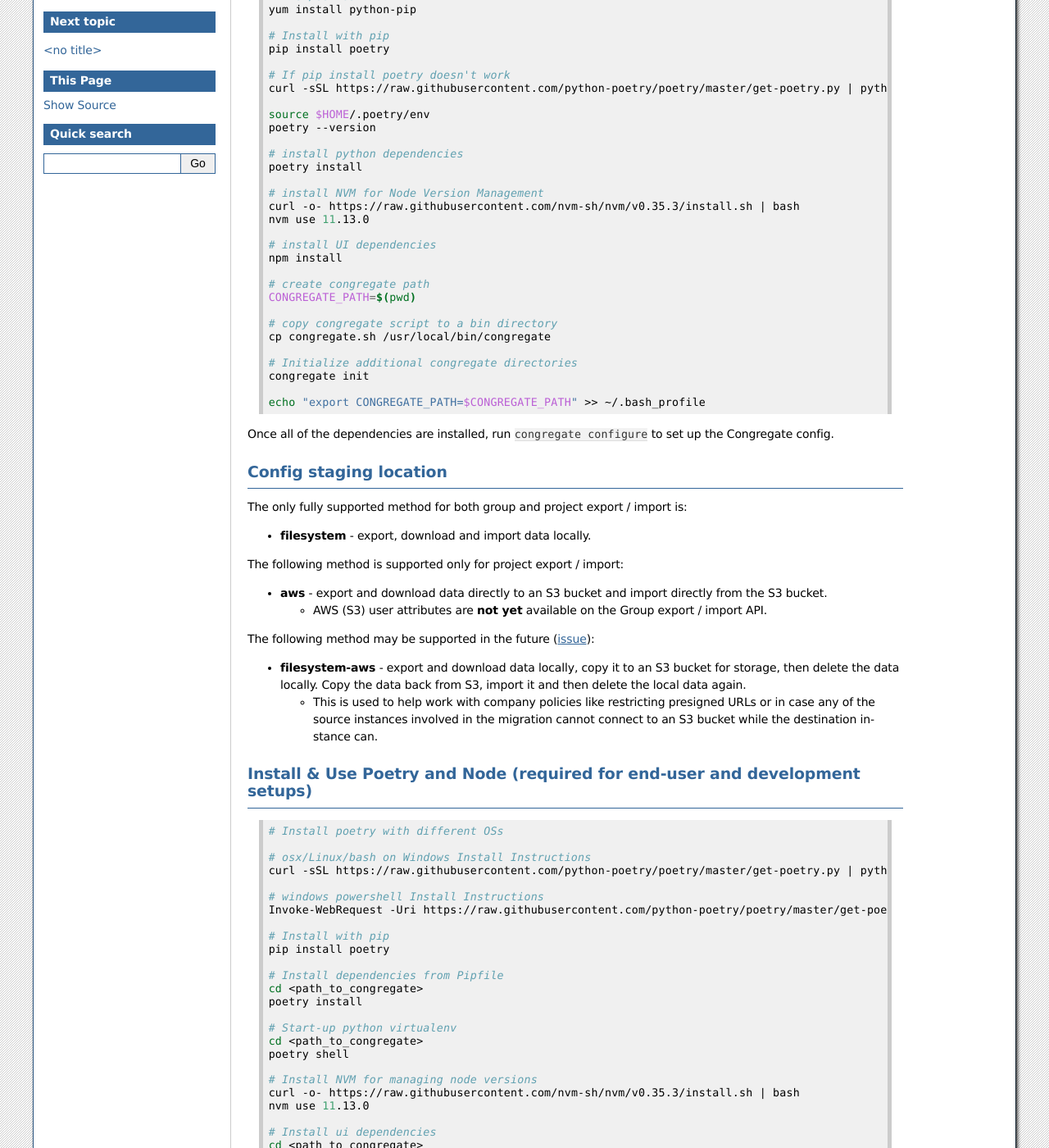
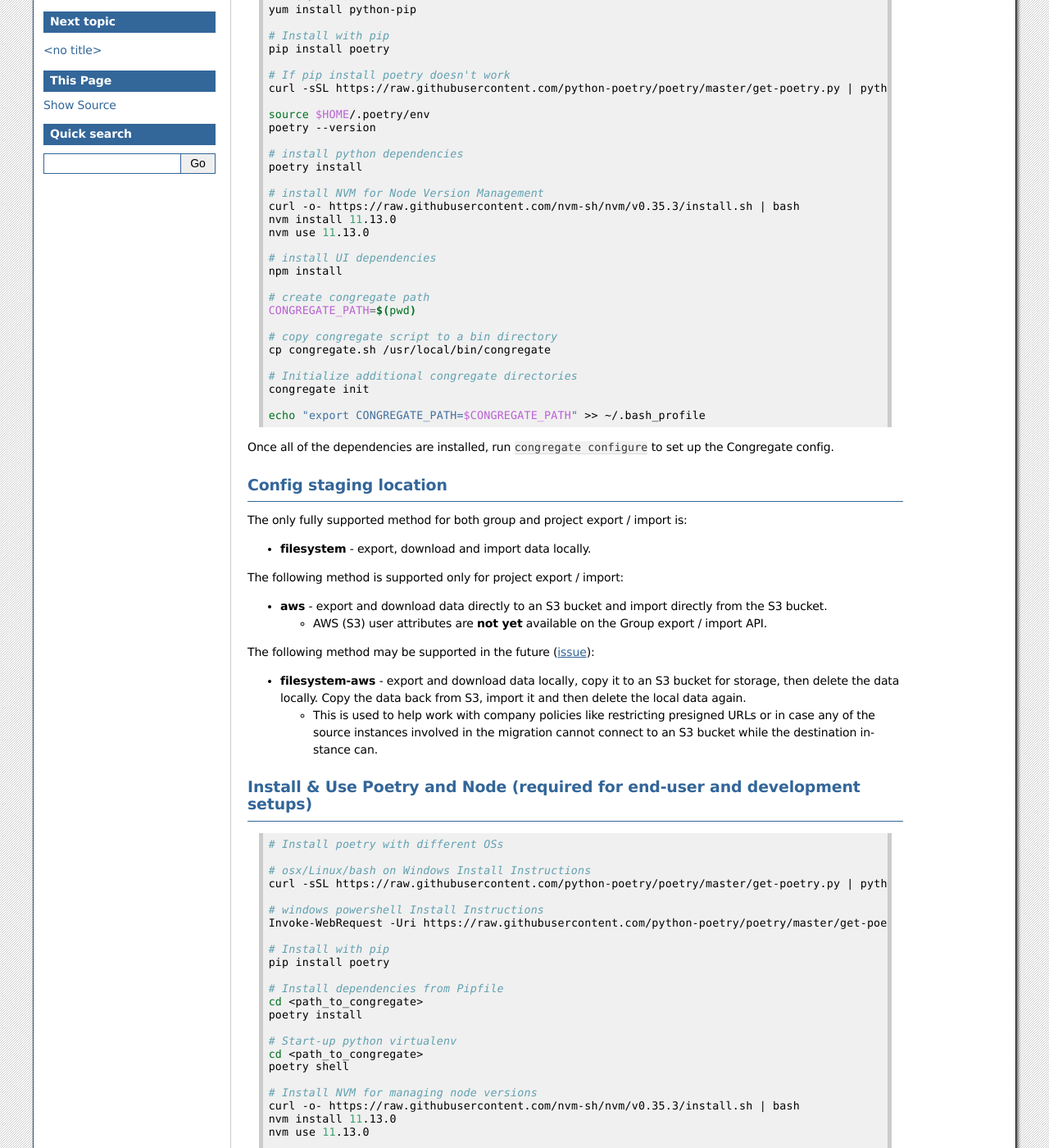
Before and after one commit to LINWEN607/congregate, a Sphinx documentation site: the page built from congregate/docs/source/static_docs/setup.md, in a window 1280 px wide and 1400 px high, scrolled down 359 px. Shown: the whole window at 82% size. Built offline with Sphinx 7.4.7, drawn with Linux system fonts in a browser that asks for light colours.

Commit message:
Adding nvm install to docs

```diff
--- a/congregate/docs/source/static_docs/setup.md
+++ b/congregate/docs/source/static_docs/setup.md
@@ -32,6 +32,7 @@
 
 # install NVM for Node Version Management
 curl -o- https://raw.githubusercontent.com/nvm-sh/nvm/v0.35.3/install.sh | bash
+nvm install 11.13.0
 nvm use 11.13.0
 
 # install UI dependencies
@@ -92,6 +93,7 @@
 
 # Install NVM for managing node versions
 curl -o- https://raw.githubusercontent.com/nvm-sh/nvm/v0.35.3/install.sh | bash
+nvm install 11.13.0
 nvm use 11.13.0
 
 # Install ui dependencies
```
Also changed, not shown: README.md (+2 -0 lines).
